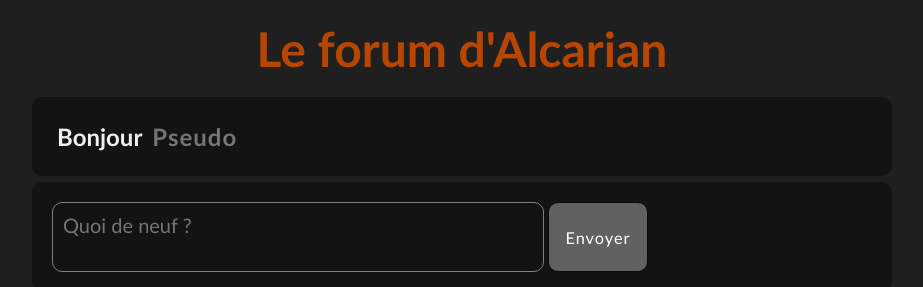
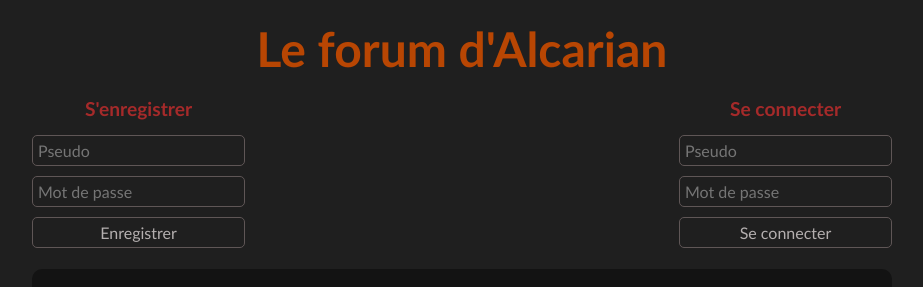
Before and after one commit to Alcarian/Forum, a React (Create React App) app: page / in a window 1280 px wide. Shown: the top 287 px of the page, without its empty margins (178-1101 px from the left). Built offline with nearby package versions, Linux system fonts and the light colour scheme; no server answers.

Commit message:
login et register

```diff
--- a/src/App.js
+++ b/src/App.js
@@ -1,6 +1,8 @@
 import React, { useState } from "react";
 import NewPost from "./components/NewPost";
 import ReadPosts from "./components/ReadPosts";
+import Register from "./components/userAccount/Register";
+import Login from "./components/userAccount/Login";
 
 export default function App() {
   const [userId, setUserId] = useState("");
@@ -8,14 +10,23 @@ export default function App() {
   return (
     <div className="app-container">
       <h1>Le forum d'Alcarian</h1>
-      <div className="login">
+      <div className="authentification">
+        <div className="register">
+          <Register />
+        </div>
+        <div className="connexion">
+          <Login />
+        </div>
+      </div>
+
+      {/* <div className="login">
         <h3>Bonjour</h3>
         <input
           type="text"
           placeholder="Pseudo"
           onChange={(e) => setUserId(e.target.value)}
         />
-      </div>
+      </div> */}
       <NewPost userId={userId} />
       <ReadPosts userId={userId} />
     </div>
--- /dev/null
+++ b/src/components/userAccount/Login.js
@@ -0,0 +1,14 @@
+import React from "react";
+
+export default function Login() {
+  return (
+    <div className="login-content">
+      <h2>Se connecter</h2>
+      <form>
+        <input type="text" placeholder="Pseudo" />
+        <input type="password" placeholder="Mot de passe" />
+        <button>Se connecter</button>
+      </form>
+    </div>
+  );
+}
--- /dev/null
+++ b/src/components/userAccount/Register.js
@@ -0,0 +1,16 @@
+import React from "react";
+
+export default function Register() {
+  return (
+    <div className="register-content">
+      <h2>S'enregistrer</h2>
+      <form>
+        <input type="text" placeholder="Pseudo" />
+        <input type="password" placeholder="Mot de passe" />
+        <button type="submit" onClick={() => {}}>
+          Enregistrer
+        </button>
+      </form>
+    </div>
+  );
+}
--- a/src/styles/index.css
+++ b/src/styles/index.css
@@ -20,13 +20,69 @@ h1 {
   margin-bottom: 20px;
 }
 
+.authentification {
+  display: flex;
+  justify-content: space-between;
+}
+
+.register-content,
+.login-content {
+  display: flex;
+  flex-direction: column;
+}
+
+.register-content h2,
+.login-content h2 {
+  color: brown;
+  font-size: 1.2rem;
+  margin-bottom: 15px;
+  text-align: center;
+}
+
+.register-content input,
+.login-content input {
+  padding: 5px;
+  color: rgba(248, 240, 240, 0.692);
+  background: transparent;
+  font-size: 1rem;
+  margin-bottom: 10px;
+  border: 1px solid rgb(95, 86, 86);
+  border-radius: 5px;
+  width: 100%;
+}
+
+.register-content form,
+.login-content form {
+  display: flex;
+  flex-direction: column;
+}
+
+.register-content button,
+.login-content button {
+  border: 1px solid rgb(95, 86, 86);
+  color: rgba(248, 240, 240, 0.692);
+  background: transparent;
+  font-size: 1rem;
+  border-radius: 5px;
+  padding: 5px;
+  cursor: pointer;
+  margin-bottom: 15px;
+}
+
+.register-content button:hover,
+.login-content button:hover {
+  transform: translateX(3px);
+  background: rgb(97, 97, 97);
+  color: white;
+}
+
 .login,
 .new-post-container,
 .thread-container {
   box-shadow: 0 0 0 black;
 }
 
-.login {
+/* .login {
   display: flex;
   background: rgb(19, 19, 19);
   border-radius: 10px;
@@ -47,7 +103,7 @@ h1 {
   font-weight: bold;
   letter-spacing: 1px;
   outline: none;
-}
+} */
 
 .new-post-container {
   background: rgb(19, 19, 19);
```
